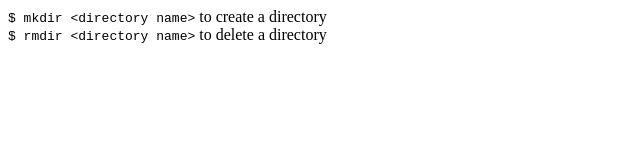
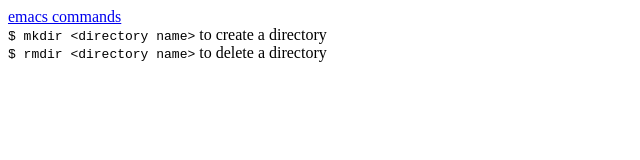
Before and after one commit to shree200/shree200.github.io, a plain HTML site: page index.html in a window 1280 px wide. Shown: the whole page, without its empty margins (0-640 px from the left). Drawn offline with Linux system fonts and the light colour scheme.

Commit message:
Update index.html

```diff
--- a/index.html
+++ b/index.html
@@ -1,2 +1,3 @@
+<a href=emacs.html>emacs commands</a><br/>
 <tt>$ mkdir &lt;directory name&gt;</tt> to create a directory<br/>
 <tt>$ rmdir &lt;directory name&gt;</tt> to delete a directory<br/>
```
